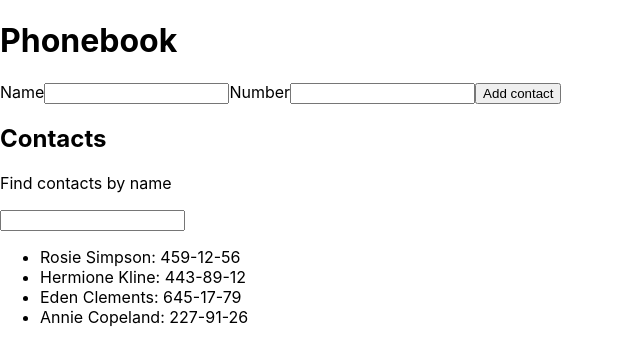
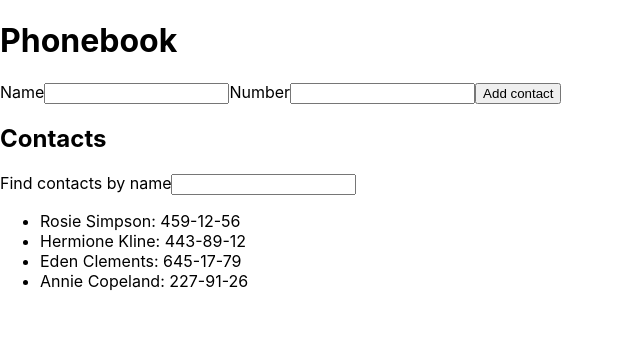
Before and after one commit to AlekseySteblivets/goit-react-hw-02-phonebook-restart, a React (Create React App) app: page / in a window 1280 px wide. Shown: the top 364 px of the page, without its empty margins (0-640 px from the left). Built offline with nearby package versions, Linux system fonts and the light colour scheme.

Commit message:
разделил на компоненты

```diff
--- a/src/App.js
+++ b/src/App.js
@@ -1,6 +1,9 @@
 import './App.css';
 import { Component } from 'react';
 import { v4 as uuidv4 } from 'uuid';
+import ContactForm from './Copmonents/ContactForm/ContactForm';
+import Filter from './Copmonents/Filter/Filter';
+import ContactList from './Copmonents/ContactList/ContactList'
 
 class App extends Component {
   state = {
@@ -11,117 +14,39 @@ class App extends Component {
       { id: 'id-4', name: 'Annie Copeland', number: '227-91-26' },
     ],
     filter: '',
-    name: '',
-    number: ''
-  }
-
-  handleInputChange = (evt) => {
-    this.setState({
-      [evt.currentTarget.name]: evt.currentTarget.value
-    });
-    console.log(evt.currentTarget);
-    console.log(evt.currentTarget.name);
-    console.log(evt);
-
-
 
   }
 
-  //   handleSubmit  = (this.state.name) => {
-  //   evt.preventDefault();
-  //   this.setState(prevState => ({
-  //     contacts: this.state.contacts.push(this.state.name)
-  //   }));
-
-  // }
-
-  handleSubmit = (evt) => {
-    evt.preventDefault();
-    this.addContact(this.state.name, this.state.number)
-    this.setState({ name: "", number: "" })
-
+  handleFilterChange = (evt) => {
+    this.setState({
+      filter: evt.currentTarget.value
+    })
   }
 
   addContact = (name, number) => {
-    let nameFromInput = { name: name, number: number }
+    const idContact = uuidv4();
+    let nameFromInput = { name: name, number: number, id: idContact }
     this.setState(prevState => ({
       contacts: [nameFromInput, ...prevState.contacts]
     }));
   }
 
-  // handleFilterChange = (evt) => {
-  //   evt.preventDefault();
-  //   this.setState({
-  //     filter: evt.currentTarget.value
-  //   })
-  // }
-
-  getVisibleContact = () => {
+  getVisibleContacts = () => {
     const { contacts, filter } = this.state;
     const normalizedFilter = filter.toLowerCase();
-
-    return contacts.filter(contact => contact.name.includes(normalizedFilter));
-
+    return contacts.filter(contact => contact.name.toLowerCase().includes(normalizedFilter));
   }
 
-
   render() {
-    const visibleContacts = this.getVisibleContact();
+    const visibleContacts = this.getVisibleContacts();
     return (
-      <>
+      <div>
         <h1>Phonebook</h1>
-        <form onSubmit={this.handleSubmit}>
-          <label>Name
-            <input
-              type="text"
-              name="name"
-              pattern="^[a-zA-Zа-яА-Я]+(([' -][a-zA-Zа-яА-Я ])?[a-zA-Zа-яА-Я]*)*$"
-              title="Name may contain only letters, apostrophe, dash and spaces. For example Adrian, Jacob Mercer, Charles de Batz de Castelmore d'Artagnan"
-              required
-              value={this.state.name}
-              onChange={this.handleInputChange}
-            />
-          </label>
-          <label>Number
-            <input
-              type="tel"
-              name="number"
-              pattern="\+?\d{1,4}?[-.\s]?\(?\d{1,3}?\)?[-.\s]?\d{1,4}[-.\s]?\d{1,4}[-.\s]?\d{1,9}"
-              title="Phone number must be digits and can contain spaces, dashes, parentheses and can start with +"
-              required
-              value={this.state.number}
-              onChange={this.handleInputChange}
-            />
-          </label>
-          <button type="submit" >Add contact</button>
-        </form>
-
-        <div>
-          <h2>Contacts</h2>
-          <div>
-            <p>Find contacts by name</p>
-            <input
-              type="text"
-              name="filter"
-              pattern="\+?\d{1,4}?[-.\s]?\(?\d{1,3}?\)?[-.\s]?\d{1,4}[-.\s]?\d{1,4}[-.\s]?\d{1,9}"
-              title="Phone number must be digits and can contain spaces, dashes, parentheses and can start with +"
-              required
-              value={this.state.filter}
-              onChange={this.handleInputChange}
-            />
-          </div>
-          <ul>
-            {visibleContacts.map(contact =>
-              <li key={uuidv4()}>{contact.name}: {contact.number}</li>
-            )
-            }
-
-
-          </ul>
-        </div>
-      </>
-
-
+        <ContactForm addContact={this.addContact} />
+        <h2>Contacts</h2>
+        <Filter value={this.state.filter} оnChange={this.handleFilterChange} />
+        <ContactList getVisibleContact={visibleContacts} />
+      </div>
     )
   }
 
--- /dev/null
+++ b/src/Copmonents/ContactForm/ContactForm.js
@@ -0,0 +1,61 @@
+import { Component } from 'react';
+
+
+class ContactForm extends Component {
+    state = {
+        name: '',
+        number: ''
+    }
+
+    handleInputChange = (evt) => {
+        this.setState({
+            [evt.currentTarget.name]: evt.currentTarget.value
+        });
+        console.log(evt.currentTarget);
+        console.log(evt.currentTarget.name);
+        console.log(evt);
+    }
+
+    handleSubmit = (evt) => {
+        evt.preventDefault();
+        this.props.addContact(this.state.name, this.state.number)
+        this.setState({ name: "", number: "" })
+    }
+    render() {
+
+        return (
+            <>
+                <form onSubmit={this.handleSubmit}>
+                    <label>Name
+                        <input
+                            type="text"
+                            name="name"
+                            pattern="^[a-zA-Zа-яА-Я]+(([' -][a-zA-Zа-яА-Я ])?[a-zA-Zа-яА-Я]*)*$"
+                            title="Name may contain only letters, apostrophe, dash and spaces. For example Adrian, Jacob Mercer, Charles de Batz de Castelmore d'Artagnan"
+                            required
+                            value={this.state.name}
+                            onChange={this.handleInputChange}
+                        />
+                    </label>
+                    <label>Number
+                        <input
+                            type="tel"
+                            name="number"
+                            pattern="\+?\d{1,4}?[-.\s]?\(?\d{1,3}?\)?[-.\s]?\d{1,4}[-.\s]?\d{1,4}[-.\s]?\d{1,9}"
+                            title="Phone nuymber must be digits and can contain spaces, dashes, parentheses and can start with +"
+                            required
+                            value={this.state.number}
+                            onChange={this.handleInputChange}
+                        />
+                    </label>
+                    <button type="submit" >Add contact</button>
+                </form>
+            </>
+
+        )
+    }
+
+
+}
+
+export default ContactForm;
--- /dev/null
+++ b/src/Copmonents/ContactForm/index.js
@@ -0,0 +1 @@
+export { default } from './ContactForm';
--- /dev/null
+++ b/src/Copmonents/ContactList/ContactList.js
@@ -0,0 +1,16 @@
+import { v4 as uuidv4 } from 'uuid';
+
+function ContactList({ getVisibleContact }) {
+    return (
+        <>
+            <ul>
+                {getVisibleContact.map(contact =>
+                    <li key={uuidv4()}>{contact.name}: {contact.number}</li>
+                )
+                }
+            </ul>
+        </>
+    )
+}
+
+export default ContactList;
--- /dev/null
+++ b/src/Copmonents/ContactList/index.js
@@ -0,0 +1 @@
+export { default } from './ContactList';
--- /dev/null
+++ b/src/Copmonents/Filter/Filter.js
@@ -0,0 +1,132 @@
+// import { Component } from 'react';
+
+function Filter({ value, оnChange }) {
+
+    return (
+        <>
+            <label>
+                Find contacts by name
+                <input
+                    type="text"
+                    // name="filter"
+                    // pattern="\+?\d{1,4}?[-.\s]?\(?\d{1,3}?\)?[-.\s]?\d{1,4}[-.\s]?\d{1,4}[-.\s]?\d{1,9}"
+                    // title="Phone number must be digits and can contain spaces, dashes, parentheses and can start with +"
+                    // required
+                    value={value}
+                    onChange={оnChange}
+                />
+            </label>
+        </>
+    )
+}
+
+export default Filter;
+
+// import './App.css';
+// import { Component } from 'react';
+// import { v4 as uuidv4 } from 'uuid';
+
+// class App extends Component {
+//     state = {
+//         contacts: [
+//             { id: 'id-1', name: 'Rosie Simpson', number: '459-12-56' },
+//             { id: 'id-2', name: 'Hermione Kline', number: '443-89-12' },
+//             { id: 'id-3', name: 'Eden Clements', number: '645-17-79' },
+//             { id: 'id-4', name: 'Annie Copeland', number: '227-91-26' },
+//         ],
+//         filter: '',
+//         name: '',
+//         number: ''
+//     }
+
+//     handleInputChange = (evt) => {
+//         this.setState({
+//             [evt.currentTarget.name]: evt.currentTarget.value
+//         });
+//         console.log(evt.currentTarget);
+//         console.log(evt.currentTarget.name);
+//         console.log(evt);
+//     }
+
+//     handleSubmit = (evt) => {
+//         evt.preventDefault();
+//         this.addContact(this.state.name, this.state.number)
+//         this.setState({ name: "", number: "" })
+//     }
+
+//     addContact = (name, number) => {
+//         let nameFromInput = { name: name, number: number }
+//         this.setState(prevState => ({
+//             contacts: [nameFromInput, ...prevState.contacts]
+//         }));
+//     }
+
+//     getVisibleContact = () => {
+//         const { contacts, filter } = this.state;
+//         const normalizedFilter = filter.toLowerCase();
+//         return contacts.filter(contact => contact.name.includes(normalizedFilter));
+//     }
+
+//     render() {
+//         const visibleContacts = this.getVisibleContact();
+//         return (
+//             <>
+//                 <h1>Phonebook</h1>
+//                 <form onSubmit={this.handleSubmit}>
+//                     <label>Name
+//                         <input
+//                             type="text"
+//                             name="name"
+//                             pattern="^[a-zA-Zа-яА-Я]+(([' -][a-zA-Zа-яА-Я ])?[a-zA-Zа-яА-Я]*)*$"
+//                             title="Name may contain only letters, apostrophe, dash and spaces. For example Adrian, Jacob Mercer, Charles de Batz de Castelmore d'Artagnan"
+//                             required
+//                             value={this.state.name}
+//                             onChange={this.handleInputChange}
+//                         />
+//                     </label>
+//                     <label>Number
+//                         <input
+//                             type="tel"
+//                             name="number"
+//                             pattern="\+?\d{1,4}?[-.\s]?\(?\d{1,3}?\)?[-.\s]?\d{1,4}[-.\s]?\d{1,4}[-.\s]?\d{1,9}"
+//                             title="Phone number must be digits and can contain spaces, dashes, parentheses and can start with +"
+//                             required
+//                             value={this.state.number}
+//                             onChange={this.handleInputChange}
+//                         />
+//                     </label>
+//                     <button type="submit" >Add contact</button>
+//                 </form>
+
+//                 <div>
+//                     <h2>Contacts</h2>
+//                     <div>
+//                         <p>Find contacts by name</p>
+//                         <input
+//                             type="text"
+//                             name="filter"
+//                             pattern="\+?\d{1,4}?[-.\s]?\(?\d{1,3}?\)?[-.\s]?\d{1,4}[-.\s]?\d{1,4}[-.\s]?\d{1,9}"
+//                             title="Phone number must be digits and can contain spaces, dashes, parentheses and can start with +"
+//                             required
+//                             value={this.state.filter}
+//                             onChange={this.handleInputChange}
+//                         />
+//                     </div>
+//                     <ul>
+//                         {visibleContacts.map(contact =>
+//                             <li key={uuidv4()}>{contact.name}: {contact.number}</li>
+//                         )
+//                         }
+
+
+//                     </ul>
+//                 </div>
+//             </>
+
+
+//         )
+//     }
+
+// }
+
+// export default App;
--- /dev/null
+++ b/src/Copmonents/Filter/index.js
@@ -0,0 +1 @@
+export { default } from './Filter';
```
Also changed, not shown: src/Copmonents/ContactForm/ContactForm.module.css (added), src/Copmonents/ContactList/ContactList.module.css (added), src/Copmonents/Filter/Filter.module.css (added).
